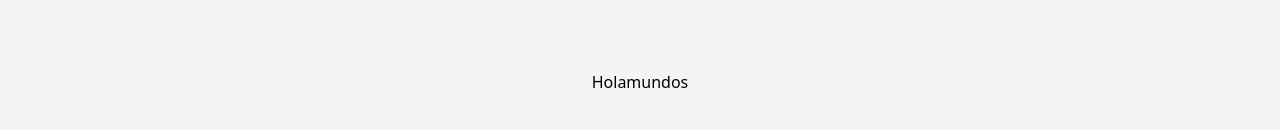
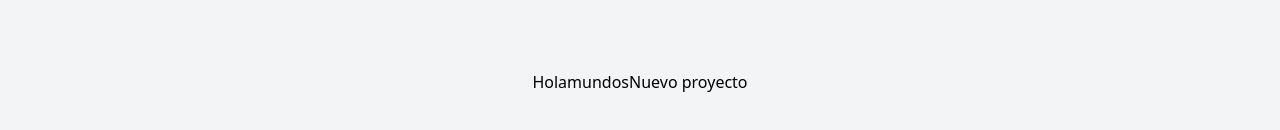
Before and after one commit to Analisis-y-diseno-de-sistemas-2/proyecto_ads2, a React (Vite) app: page /home in a window 1280 px wide. Shown: the part 318-448 px from the top of the page. Built offline with nearby package versions, Linux system fonts and the light colour scheme.

Commit message:
mi primer commit

```diff
--- a/src/pages/Home.jsx
+++ b/src/pages/Home.jsx
@@ -6,6 +6,7 @@ function Home() {
       <div className="flex justify-center items-center h-full">
         <h1>Hola</h1>
         <p>mundos</p>
+        <a href="">Nuevo proyecto</a>
       </div>
     </div>
   );
```
